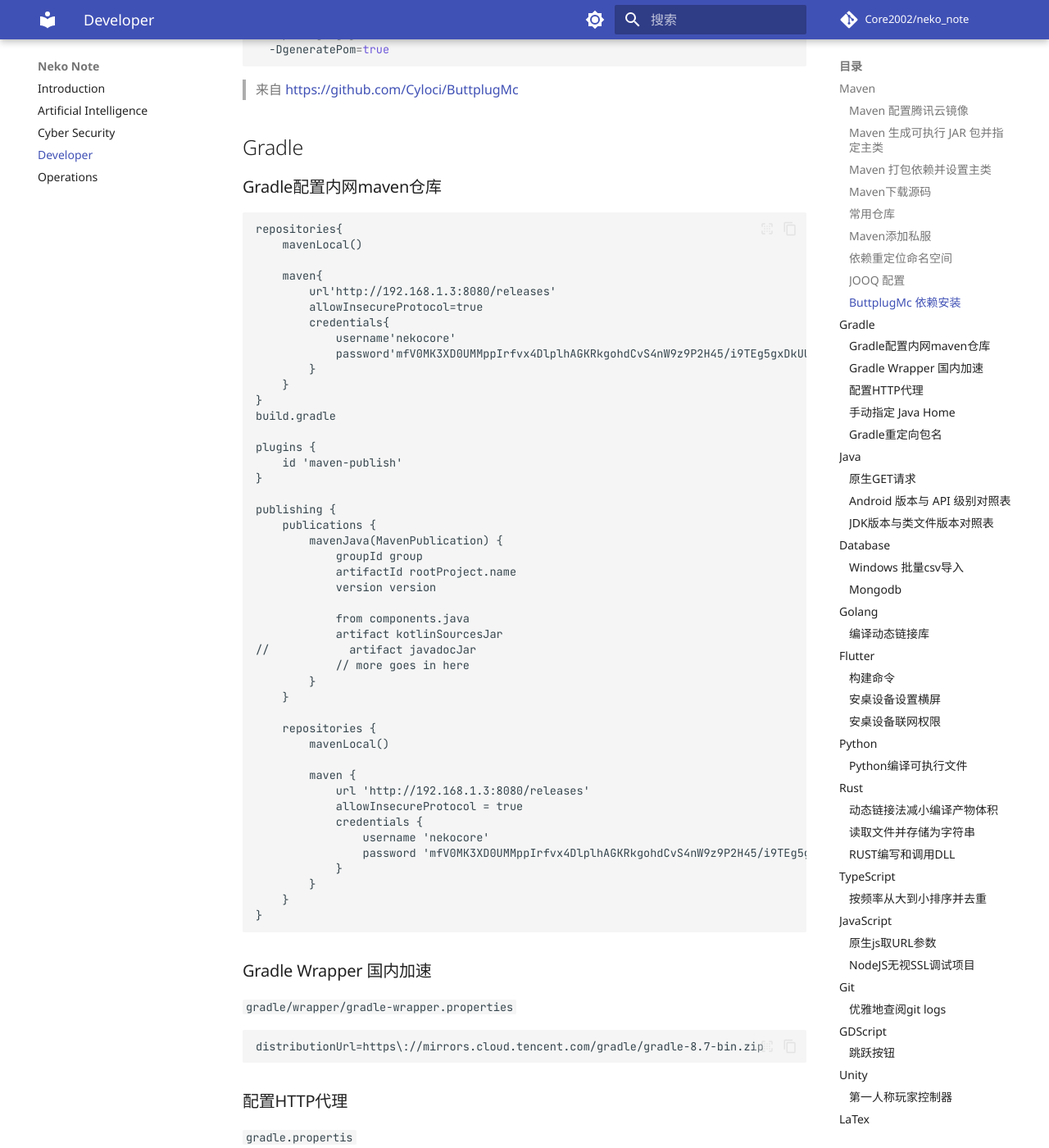
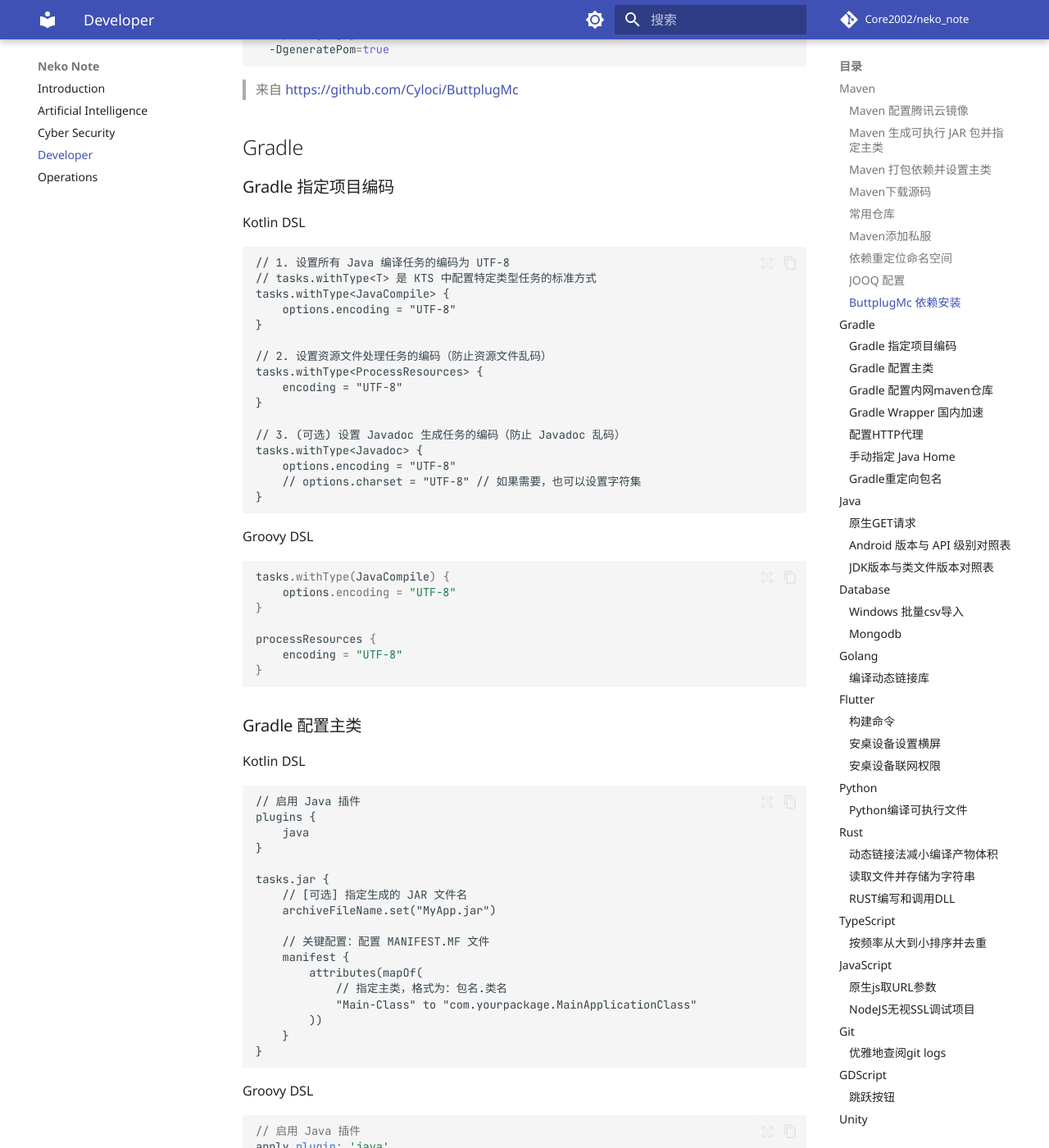
Before and after one commit to Core2002/neko_note, an MkDocs documentation site: the page built from docs/developer.md, in a window 1280 px wide and 1400 px high, scrolled down 4860 px. Shown: the whole window at 82% size. Built offline with MkDocs 1.6.1 and Material for MkDocs 9.7.7, drawn with Linux system fonts in a browser that asks for light colours; comment, search, counter and statistics services are not loaded; some of the changed text lies outside the part shown.

Commit message:
✨ Feat: Add Gradle encoding and main class configuration examples

````diff
--- a/docs/developer.md
+++ b/docs/developer.md
@@ -253,7 +253,87 @@ mvn install:install-file \
 
 ## Gradle
 
-### Gradle配置内网maven仓库
+### Gradle 指定项目编码
+
+Kotlin DSL
+
+```kts
+// 1. 设置所有 Java 编译任务的编码为 UTF-8
+// tasks.withType<T> 是 KTS 中配置特定类型任务的标准方式
+tasks.withType<JavaCompile> {
+    options.encoding = "UTF-8"
+}
+
+// 2. 设置资源文件处理任务的编码（防止资源文件乱码）
+tasks.withType<ProcessResources> {
+    encoding = "UTF-8"
+}
+
+// 3. (可选) 设置 Javadoc 生成任务的编码（防止 Javadoc 乱码）
+tasks.withType<Javadoc> {
+    options.encoding = "UTF-8"
+    // options.charset = "UTF-8" // 如果需要，也可以设置字符集
+}
+```
+
+Groovy DSL
+
+```groovy
+tasks.withType(JavaCompile) {
+    options.encoding = "UTF-8"
+}
+
+processResources {
+    encoding = "UTF-8"
+}
+```
+
+### Gradle 配置主类
+
+Kotlin DSL
+
+```kts
+// 启用 Java 插件
+plugins {
+    java
+}
+
+tasks.jar {
+    // [可选] 指定生成的 JAR 文件名
+    archiveFileName.set("MyApp.jar")
+
+    // 关键配置：配置 MANIFEST.MF 文件
+    manifest {
+        attributes(mapOf(
+            // 指定主类，格式为：包名.类名
+            "Main-Class" to "com.yourpackage.MainApplicationClass"
+        ))
+    }
+}
+```
+
+Groovy DSL
+
+```groovy
+// 启用 Java 插件
+apply plugin: 'java'
+// 或者 plugins { id 'java' }
+
+jar {
+    // [可选] 指定生成的 JAR 文件名
+    archiveFileName = 'MyApp.jar'
+
+    // 关键配置：配置 MANIFEST.MF 文件
+    manifest {
+        attributes(
+            // 指定主类，格式为：包名.类名
+            'Main-Class': 'com.yourpackage.MainApplicationClass'
+        )
+    }
+}
+```
+
+### Gradle 配置内网maven仓库
 
 ```gradle
 repositories{
````
